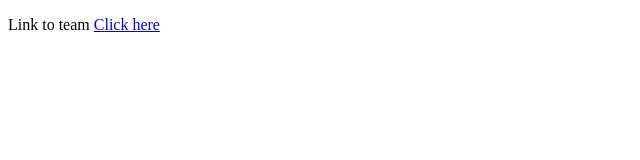
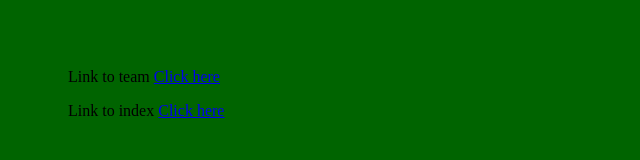
Before and after one commit to 21stonerl/edgar_allen_poe, a plain HTML site: page docs/about.html in a window 1280 px wide. Shown: the whole page, without its empty margins (0-640 px from the left). Drawn offline with Linux system fonts and the light colour scheme.

Commit message:
forgot to associate css/ fixed

```diff
--- a/docs/about.html
+++ b/docs/about.html
@@ -1,9 +1,11 @@
 <!DOCTYPE html>
 <html>
     <head>
-        <title>About</title>  </head>
+        <title>About</title>  <link type="text/css" href="style.css" rel="stylesheet" />
+    </head>
     <body>
         <p>Link to team <a href="team.html">
             Click here</a></p>
+     <p>Link to index <a href="index.html">Click here</a></p>
     </body>
 </html>
```
Also changed, not shown: docs/index.html (+1 -0 lines), docs/team.html (+1 -0 lines).
